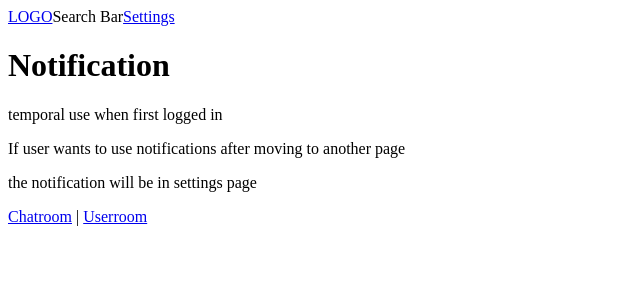
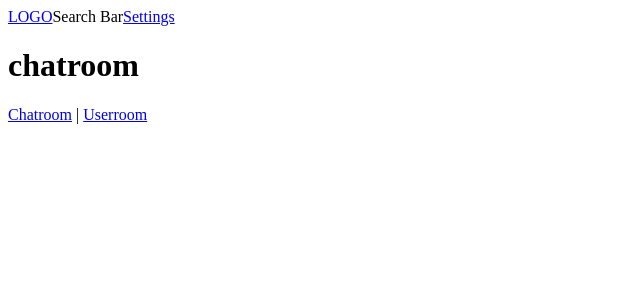
Before and after one commit to eric8979/sandbox-project, a React (Create React App) app in the folder client/: page / in a window 1280 px wide. Shown: the top 300 px of the page, without its empty margins (0-640 px from the left). Built offline with nearby package versions, Linux system fonts and the light colour scheme.

Commit message:
Edit routes

```diff
--- a/client/src/App.js
+++ b/client/src/App.js
@@ -1,5 +1,5 @@
+import { Outlet, useLocation } from "react-router-dom";
 // components
-import { Outlet, useLocation } from "react-router-dom";
 import Bottombar from "./components/Bottombar";
 import Topbar from "./components/Topbar";
 
@@ -12,11 +12,7 @@ function App() {
     }
     return (
       <div>
-        <h1>Notification</h1>
-
-        <p>temporal use when first logged in</p>
-        <p>If user wants to use notifications after moving to another page</p>
-        <p>the notification will be in settings page</p>
+        <h1>chatroom</h1>
       </div>
     );
   };
--- a/client/src/components/Bottombar.jsx
+++ b/client/src/components/Bottombar.jsx
@@ -6,7 +6,7 @@ function Bottombar() {
   return (
     <div className="bottombar">
       <nav>
-        <NavLink to="/chatroom">Chatroom</NavLink> |{" "}
+        <NavLink to="/">Chatroom</NavLink> |{" "}
         <NavLink to="/userroom">Userroom</NavLink>
       </nav>
     </div>
--- a/client/src/components/Topbar.jsx
+++ b/client/src/components/Topbar.jsx
@@ -5,7 +5,7 @@ import "../styles/bar.scss";
 function Topbar() {
   return (
     <div className="topbar">
-      <Link to="/chatroom">LOGO</Link>
+      <Link to="/">LOGO</Link>
       <div>Search Bar</div>
       <Link to="/settings">Settings</Link>
     </div>
--- a/client/src/index.js
+++ b/client/src/index.js
@@ -6,7 +6,6 @@ import App from "./App";
 // routes
 import Signup from "./routes/signup";
 import Login from "./routes/login";
-import Chatroom from "./routes/chatroom";
 import Userroom from "./routes/userroom";
 import Settings from "./routes/settings";
 
@@ -16,7 +15,6 @@ root.render(
   <BrowserRouter>
     <Routes>
       <Route path="/" element={<App />}>
-        <Route path="/chatroom" element={<Chatroom />} />
         <Route path="/userroom" element={<Userroom />} />
         <Route path="/settings" element={<Settings />} />
       </Route>
--- a/client/src/routes/chatroom.jsx
+++ /dev/null
@@ -1,12 +0,0 @@
-// styles
-import "../styles/chatroom.scss";
-
-function Chatroom() {
-  return (
-    <div className="chatroom">
-      <h1>Chatroom page</h1>
-    </div>
-  );
-}
-
-export default Chatroom;
--- a/client/src/styles/chatroom.scss
+++ /dev/null
@@ -1,6 +0,0 @@
-.chatroom {
-  margin: 0;
-  padding: 0;
-  display: flex;
-  flex-direction: column;
-}
```
